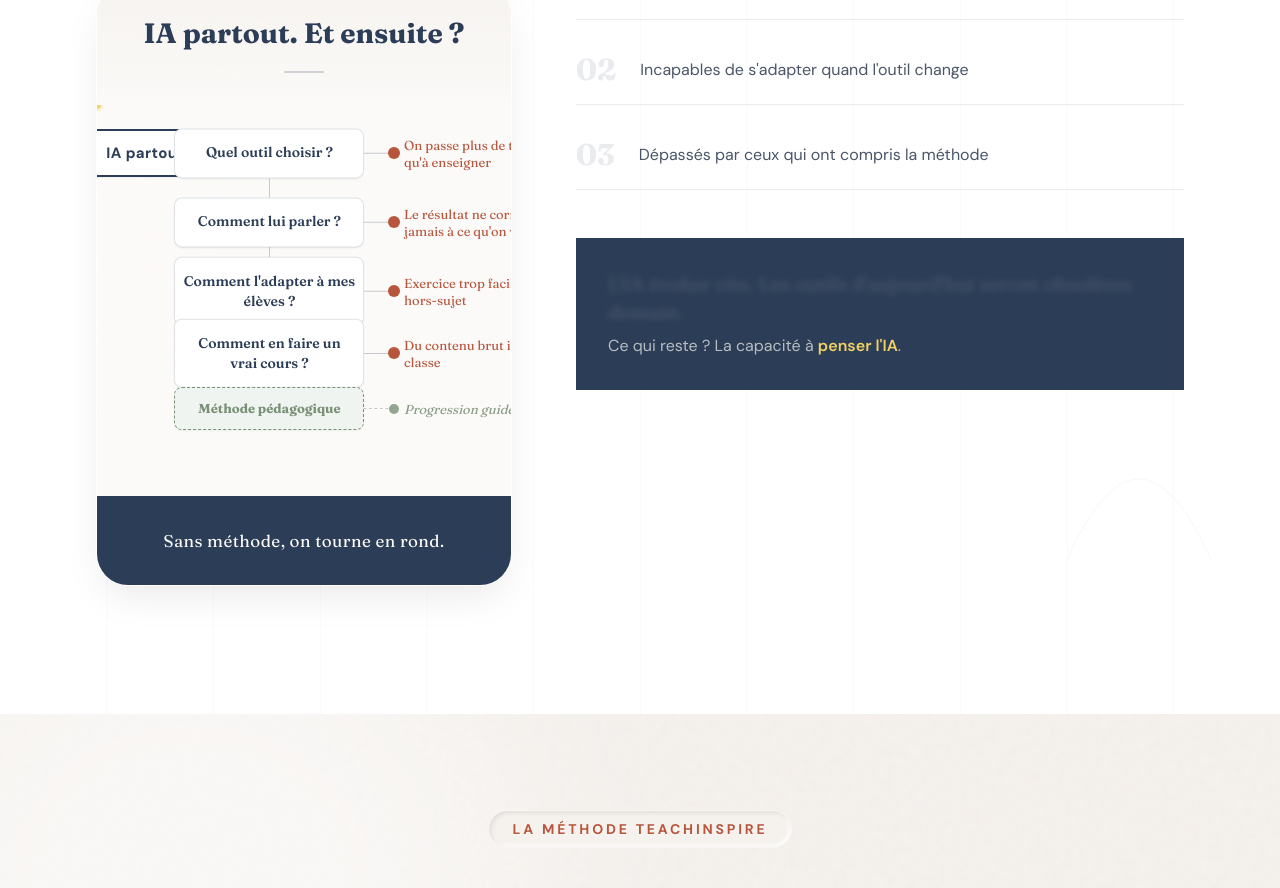
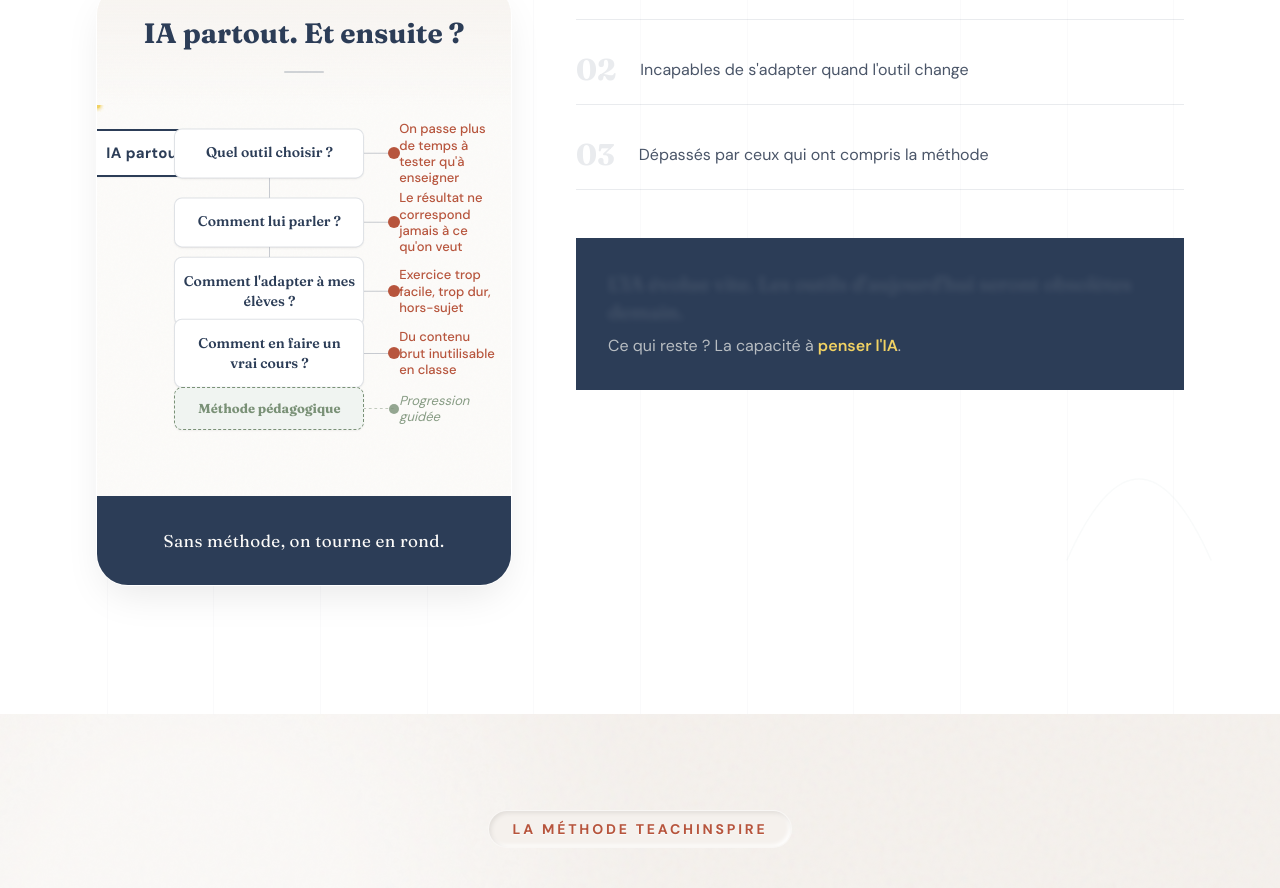
Before and after one commit to Greg-Swiftomatic/teachinspire-mainsite-v2, a React (Vite) app: page / in a window 1280 px wide. Shown: the part 1400-2288 px from the top of the page. Built offline with nearby package versions, Linux system fonts and the light colour scheme.

Commit message:
fix(problem): prevent maze label clipping

```diff
--- a/src/components/illustrations/homepage/ProblemDecisionMaze.tsx
+++ b/src/components/illustrations/homepage/ProblemDecisionMaze.tsx
@@ -191,8 +191,8 @@ export function ProblemDecisionMaze({
                 style={{ left: node.left, top: node.top }}
               />
               <div
-                className="absolute w-[120px] -translate-y-1/2 font-display text-[10px] font-medium leading-tight text-rust sm:w-[170px] sm:text-[12px] md:w-[190px] md:text-[13px]"
-                style={{ left: '74.16%', top: node.top }}
+                className="absolute -translate-y-1/2 font-sans text-[10px] font-medium leading-tight text-rust sm:text-[12px] md:text-[13px]"
+                style={{ left: '73%', top: node.top, width: '24%' }}
               >
                 {node.label}
               </div>
@@ -213,8 +213,8 @@ export function ProblemDecisionMaze({
             style={{ left: '71.66%', top: '84.61%' }}
           />
           <div
-            className="absolute w-[120px] -translate-y-1/2 font-display text-[10px] italic leading-tight text-[#7a9177] opacity-90 sm:w-[170px] sm:text-[12px] md:w-[190px] md:text-[13px]"
-            style={{ left: '74.16%', top: '84.61%' }}
+            className="absolute -translate-y-1/2 font-sans text-[10px] italic leading-tight text-[#7a9177] opacity-90 sm:text-[12px] md:text-[13px]"
+            style={{ left: '73%', top: '84.61%', width: '24%' }}
           >
             Progression guidée
           </div>
```
